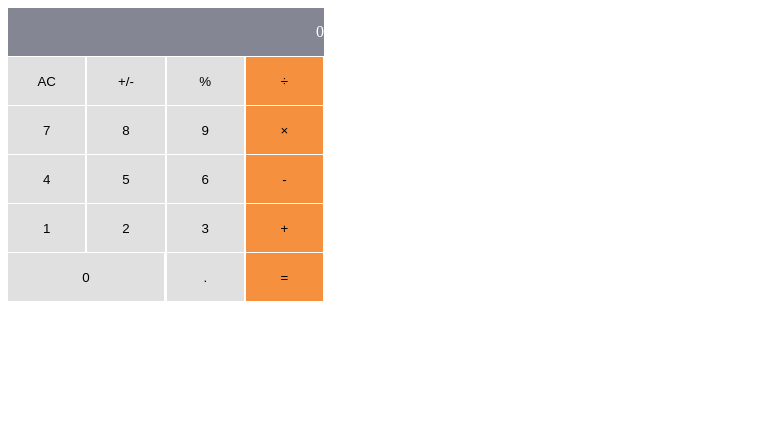
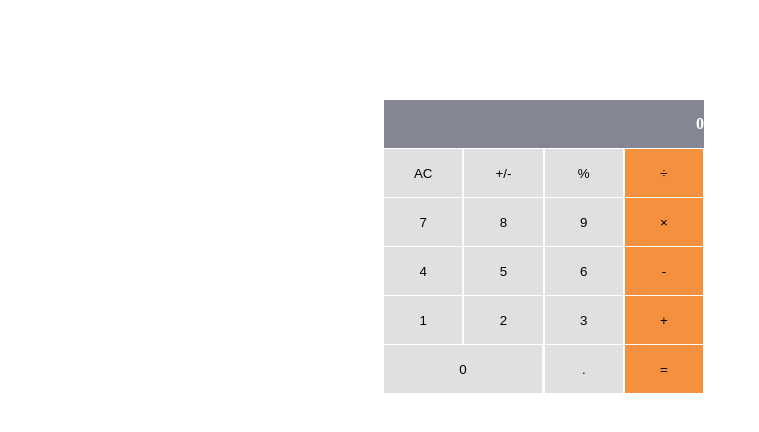
Before and after one commit to ivaan1992/Math-Magicians-Project, a React (Create React App) app: page / in a window 1280 px wide. Shown: the top 432 px of the page, without its empty margins (0-759 px from the left). Built offline with nearby package versions, Linux system fonts and the light colour scheme.

Commit message:
Add hooks

```diff
--- a/src/App.css
+++ b/src/App.css
@@ -1,8 +1,15 @@
+*{
+  margin: 0;
+  padding: 0;
+  box-sizing: border-box;
+}
+
 .input {
   width: 100%;
   height: 6vh;
   background-color: #858693;
   color: #fff;
+  font-weight: 600;
   text-align: end;
   border: none;
   grid-column: 1/5;
@@ -17,6 +24,10 @@
   display: grid;
   grid-template-columns: 1fr 1fr 1fr 1fr;
   grid-gap: 1px;
+  justify-content: center;
+  align-content: center;
+  margin-left: 30%;
+  margin-top: 100px;
 }
 
 .calculatorBtn {
```
